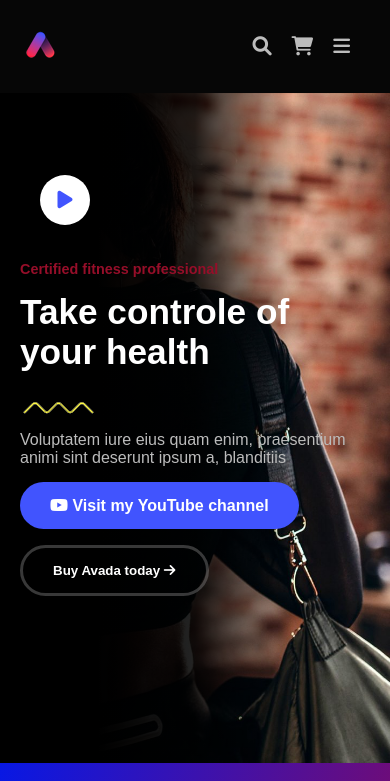
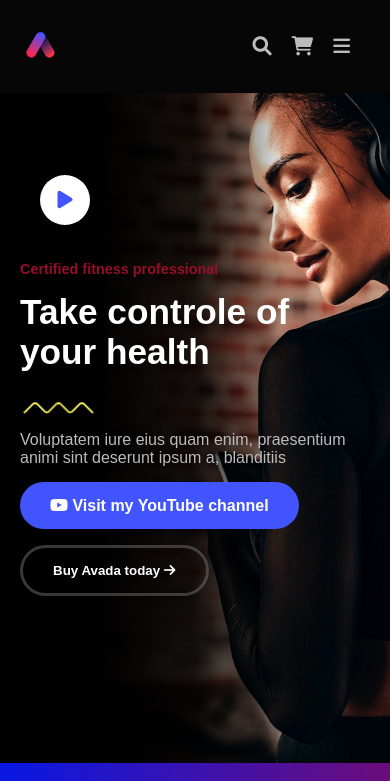
Before and after one commit to Yu4iy/proj-html-vuejs, a Vue app: page / in a window 390 px wide. Shown: the top 781 px of the page. Built offline with nearby package versions, Linux system fonts and the light colour scheme.

Commit message:
FIX: mobile banner

```diff
--- a/src/components/Banner.vue
+++ b/src/components/Banner.vue
@@ -56,8 +56,20 @@ export default {
 		background-size: cover;
 		width: 100%;
 		height: 670px;
-		background-position: right ;
+		background-position: right;
 		overflow: hidden;
+		@media screen and (max-width: 1000px) {
+			&{
+				background-position: -300px 0 ;
+
+				}
+			}
+					@media screen and (max-width: 600px) {
+							&{
+								background-position: -620px 0 ;
+
+							}
+						}
 
 
 		.banner{
```
